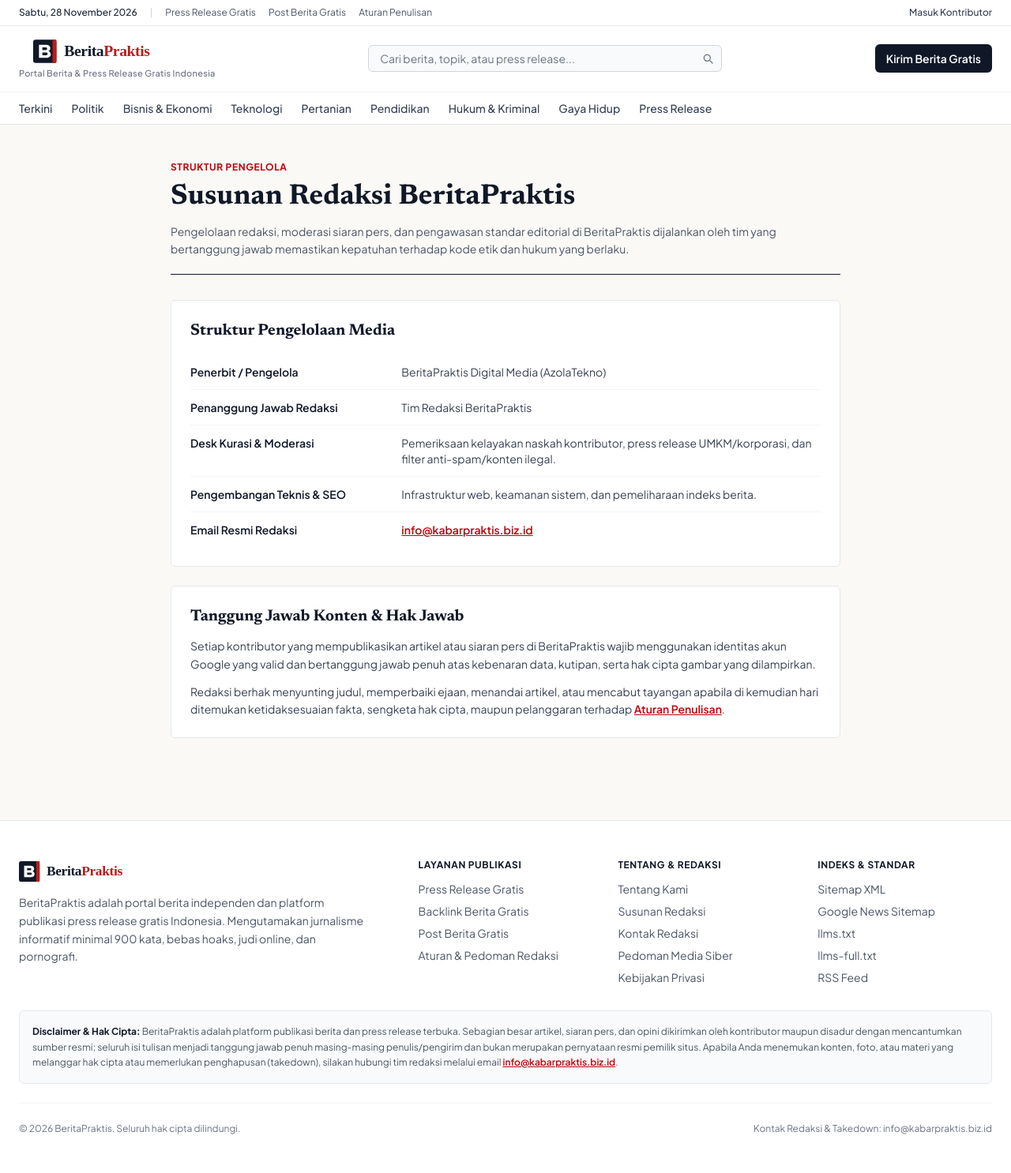
After one commit to azzul/beritapraktis, a Laravel app: page /redaksi in a window 1280 px wide. The commit adds this page. Shown: the whole page at 79% size. Run offline with Laravel 12, Linux system fonts and the light colour scheme; data comes from the database, SQL or seed files in the repository; style sheets or scripts are compiled from the project's sources.

Commit message:
Add E-E-A-T editorial credibility pages (About, Editorial Team, Contact, Cyber Media Guidelines, Privacy Policy)

```diff
--- /dev/null
+++ b/app/Http/Controllers/Public/EditorialPageController.php
@@ -0,0 +1,73 @@
+<?php
+
+namespace App\Http\Controllers\Public;
+
+use App\Http\Controllers\Controller;
+use App\Services\SeoSchemaService;
+use Illuminate\View\View;
+
+class EditorialPageController extends Controller
+{
+    public function about(SeoSchemaService $seo): View
+    {
+        $schemas = [
+            $seo->organizationSchema(),
+            $seo->breadcrumbSchema([
+                ['name' => 'Beranda', 'url' => route('home')],
+                ['name' => 'Tentang Kami', 'url' => route('pages.about')],
+            ]),
+        ];
+
+        return view('public.pages.about', compact('schemas'));
+    }
+
+    public function editorialTeam(SeoSchemaService $seo): View
+    {
+        $schemas = [
+            $seo->organizationSchema(),
+            $seo->breadcrumbSchema([
+                ['name' => 'Beranda', 'url' => route('home')],
+                ['name' => 'Susunan Redaksi', 'url' => route('pages.editorial')],
+            ]),
+        ];
+
+        return view('public.pages.editorial', compact('schemas'));
+    }
+
+    public function contact(SeoSchemaService $seo): View
+    {
+        $schemas = [
+            $seo->organizationSchema(),
+            $seo->breadcrumbSchema([
+                ['name' => 'Beranda', 'url' => route('home')],
+                ['name' => 'Kontak Redaksi', 'url' => route('pages.contact')],
+            ]),
+        ];
+
+        return view('public.pages.contact', compact('schemas'));
+    }
+
+    public function cyberMediaGuidelines(SeoSchemaService $seo): View
+    {
+        $schemas = [
+            $seo->breadcrumbSchema([
+                ['name' => 'Beranda', 'url' => route('home')],
+                ['name' => 'Pedoman Media Siber', 'url' => route('pages.cyber-guidelines')],
+            ]),
+        ];
+
+        return view('public.pages.cyber-guidelines', compact('schemas'));
+    }
+
+    public function privacyPolicy(SeoSchemaService $seo): View
+    {
+        $schemas = [
+            $seo->breadcrumbSchema([
+                ['name' => 'Beranda', 'url' => route('home')],
+                ['name' => 'Kebijakan Privasi', 'url' => route('pages.privacy')],
+            ]),
+        ];
+
+        return view('public.pages.privacy', compact('schemas'));
+    }
+}
--- a/app/Http/Controllers/Public/SeoFileController.php
+++ b/app/Http/Controllers/Public/SeoFileController.php
@@ -80,6 +80,11 @@ XML;
                 ['loc' => route('seo.backlink-berita'), 'priority' => '0.9', 'freq' => 'weekly'],
                 ['loc' => route('seo.post-berita'), 'priority' => '0.9', 'freq' => 'weekly'],
                 ['loc' => route('rules'), 'priority' => '0.7', 'freq' => 'monthly'],
+                ['loc' => route('pages.about'), 'priority' => '0.7', 'freq' => 'monthly'],
+                ['loc' => route('pages.editorial'), 'priority' => '0.7', 'freq' => 'monthly'],
+                ['loc' => route('pages.contact'), 'priority' => '0.7', 'freq' => 'monthly'],
+                ['loc' => route('pages.cyber-guidelines'), 'priority' => '0.6', 'freq' => 'monthly'],
+                ['loc' => route('pages.privacy'), 'priority' => '0.5', 'freq' => 'monthly'],
             ];
 
             foreach (Category::where('is_active', true)->get() as $cat) {
--- a/resources/views/layouts/app.blade.php
+++ b/resources/views/layouts/app.blade.php
@@ -148,7 +148,7 @@
     <!-- Editorial Footer -->
     <footer class="mt-16 border-t border-gray-200 bg-white">
         <div class="mx-auto max-w-7xl px-4 py-12 sm:px-6">
-            <div class="grid grid-cols-1 gap-8 md:grid-cols-4">
+            <div class="grid grid-cols-1 gap-8 md:grid-cols-5">
                 <div class="md:col-span-2">
                     <img src="{{ asset('images/logo.svg') }}" alt="BeritaPraktis" class="h-8 w-auto">
                     <p class="mt-3 max-w-md text-sm leading-relaxed text-gray-600">
@@ -164,6 +164,17 @@
                         <li><a href="{{ route('seo.backlink-berita') }}" class="hover:text-red-700">Backlink Berita Gratis</a></li>
                         <li><a href="{{ route('seo.post-berita') }}" class="hover:text-red-700">Post Berita Gratis</a></li>
                         <li><a href="{{ route('rules') }}" class="hover:text-red-700">Aturan &amp; Pedoman Redaksi</a></li>
+                    </ul>
+                </div>
+
+                <div>
+                    <h3 class="text-xs font-bold uppercase tracking-wider text-gray-900">Tentang &amp; Redaksi</h3>
+                    <ul class="mt-3 space-y-2 text-sm text-gray-600">
+                        <li><a href="{{ route('pages.about') }}" class="hover:text-red-700">Tentang Kami</a></li>
+                        <li><a href="{{ route('pages.editorial') }}" class="hover:text-red-700">Susunan Redaksi</a></li>
+                        <li><a href="{{ route('pages.contact') }}" class="hover:text-red-700">Kontak Redaksi</a></li>
+                        <li><a href="{{ route('pages.cyber-guidelines') }}" class="hover:text-red-700">Pedoman Media Siber</a></li>
+                        <li><a href="{{ route('pages.privacy') }}" class="hover:text-red-700">Kebijakan Privasi</a></li>
                     </ul>
                 </div>
 
--- /dev/null
+++ b/resources/views/public/pages/editorial.blade.php
@@ -0,0 +1,56 @@
+@extends('layouts.app')
+
+@section('title', 'Susunan Redaksi | BeritaPraktis')
+@section('meta_description', 'Informasi struktur pengelolaan redaksi, kurasi konten, dan verifikasi berita di portal BeritaPraktis.')
+
+@section('content')
+<div class="mx-auto max-w-4xl px-4 py-10 sm:px-6">
+    <header class="border-b border-gray-900 pb-5">
+        <span class="text-xs font-bold uppercase tracking-wider text-red-700">Struktur Pengelola</span>
+        <h1 class="mt-2 font-serif text-3xl font-bold text-gray-900 sm:text-4xl">Susunan Redaksi BeritaPraktis</h1>
+        <p class="mt-3 text-sm leading-relaxed text-gray-600">
+            Pengelolaan redaksi, moderasi siaran pers, dan pengawasan standar editorial di BeritaPraktis dijalankan oleh tim yang bertanggung jawab memastikan kepatuhan terhadap kode etik dan hukum yang berlaku.
+        </p>
+    </header>
+
+    <div class="mt-8 space-y-6">
+        <section class="rounded-md border border-gray-200 bg-white p-6">
+            <h2 class="font-serif text-xl font-bold text-gray-900">Struktur Pengelolaan Media</h2>
+            <dl class="mt-4 divide-y divide-gray-100 text-sm">
+                <div class="grid grid-cols-1 gap-1 py-3 sm:grid-cols-3">
+                    <dt class="font-semibold text-gray-900">Penerbit / Pengelola</dt>
+                    <dd class="text-gray-700 sm:col-span-2">BeritaPraktis Digital Media (AzolaTekno)</dd>
+                </div>
+                <div class="grid grid-cols-1 gap-1 py-3 sm:grid-cols-3">
+                    <dt class="font-semibold text-gray-900">Penanggung Jawab Redaksi</dt>
+                    <dd class="text-gray-700 sm:col-span-2">Tim Redaksi BeritaPraktis</dd>
+                </div>
+                <div class="grid grid-cols-1 gap-1 py-3 sm:grid-cols-3">
+                    <dt class="font-semibold text-gray-900">Desk Kurasi &amp; Moderasi</dt>
+                    <dd class="text-gray-700 sm:col-span-2">Pemeriksaan kelayakan naskah kontributor, press release UMKM/korporasi, dan filter anti-spam/konten ilegal.</dd>
+                </div>
+                <div class="grid grid-cols-1 gap-1 py-3 sm:grid-cols-3">
+                    <dt class="font-semibold text-gray-900">Pengembangan Teknis &amp; SEO</dt>
+                    <dd class="text-gray-700 sm:col-span-2">Infrastruktur web, keamanan sistem, dan pemeliharaan indeks berita.</dd>
+                </div>
+                <div class="grid grid-cols-1 gap-1 py-3 sm:grid-cols-3">
+                    <dt class="font-semibold text-gray-900">Email Resmi Redaksi</dt>
+                    <dd class="text-gray-700 sm:col-span-2">
+                        <a href="mailto:info@kabarpraktis.biz.id" class="font-semibold text-red-700 underline">info@kabarpraktis.biz.id</a>
+                    </dd>
+                </div>
+            </dl>
+        </section>
+
+        <section class="rounded-md border border-gray-200 bg-white p-6">
+            <h2 class="font-serif text-xl font-bold text-gray-900">Tanggung Jawab Konten &amp; Hak Jawab</h2>
+            <p class="mt-3 text-sm leading-relaxed text-gray-700">
+                Setiap kontributor yang mempublikasikan artikel atau siaran pers di BeritaPraktis wajib menggunakan identitas akun Google yang valid dan bertanggung jawab penuh atas kebenaran data, kutipan, serta hak cipta gambar yang dilampirkan.
+            </p>
+            <p class="mt-3 text-sm leading-relaxed text-gray-700">
+                Redaksi berhak menyunting judul, memperbaiki ejaan, menandai artikel, atau mencabut tayangan apabila di kemudian hari ditemukan ketidaksesuaian fakta, sengketa hak cipta, maupun pelanggaran terhadap <a href="{{ route('rules') }}" class="font-semibold text-red-700 underline">Aturan Penulisan</a>.
+            </p>
+        </section>
+    </div>
+</div>
+@endsection
--- a/routes/web.php
+++ b/routes/web.php
@@ -11,6 +11,7 @@ use App\Http\Controllers\Api\TelegramWebhookController;
 use App\Http\Controllers\Auth\GoogleAuthController;
 use App\Http\Controllers\Contributor\SubmitArticleController;
 use App\Http\Controllers\Public\ArticleController;
+use App\Http\Controllers\Public\EditorialPageController;
 use App\Http\Controllers\Public\HomeController;
 use App\Http\Controllers\Public\LandingSeoController;
 use App\Http\Controllers\Public\SeoFileController;
@@ -27,6 +28,13 @@ Route::get('/press-release-gratis', [LandingSeoController::class, 'pressReleaseG
 Route::get('/backlink-berita-gratis', [LandingSeoController::class, 'backlinkBeritaGratis'])->name('seo.backlink-berita');
 Route::get('/post-berita-gratis', [LandingSeoController::class, 'postBeritaGratis'])->name('seo.post-berita');
 Route::get('/aturan-press-release', [LandingSeoController::class, 'rules'])->name('rules');
+
+// Editorial Credibility & E-E-A-T Pages
+Route::get('/tentang-kami', [EditorialPageController::class, 'about'])->name('pages.about');
+Route::get('/redaksi', [EditorialPageController::class, 'editorialTeam'])->name('pages.editorial');
+Route::get('/kontak', [EditorialPageController::class, 'contact'])->name('pages.contact');
+Route::get('/pedoman-media-siber', [EditorialPageController::class, 'cyberMediaGuidelines'])->name('pages.cyber-guidelines');
+Route::get('/kebijakan-privasi', [EditorialPageController::class, 'privacyPolicy'])->name('pages.privacy');
 
 // Technical SEO & AI Crawler Endpoints
 Route::get('/robots.txt', [SeoFileController::class, 'robots'])->name('seo.robots');
```
Also changed, not shown: resources/views/public/pages/about.blade.php (added, +49 -0 lines), resources/views/public/pages/contact.blade.php (added, +51 -0 lines), resources/views/public/pages/cyber-guidelines.blade.php (added, +60 -0 lines), resources/views/public/pages/privacy.blade.php (added, +54 -0 lines).
